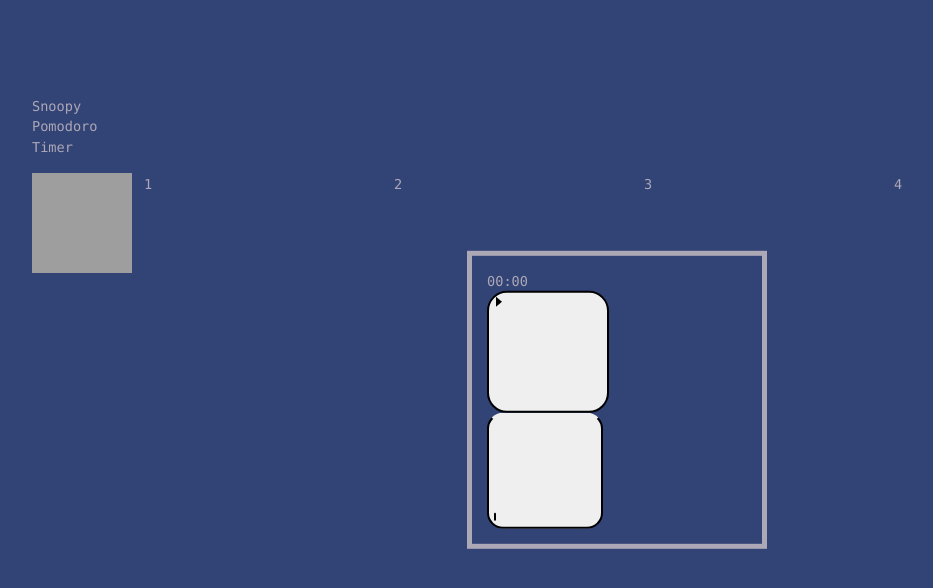
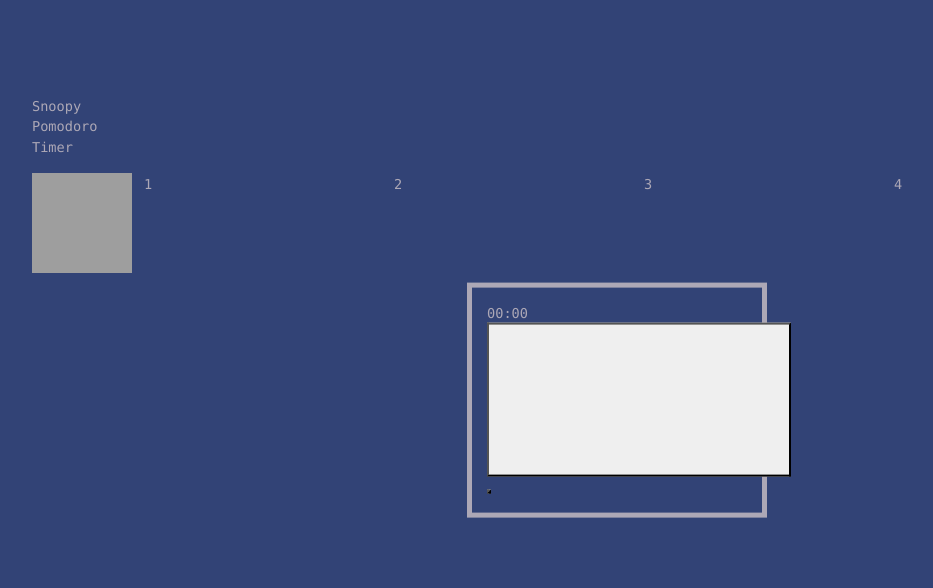
Before and after one commit to Kaye-N/Snoopy-Website, a Next.js app in the folder snoopyweb/: page / in a window 1280 px wide. Shown: the top 588 px of the page, without its empty margins (146-1079 px from the left). Built offline with nearby package versions, Linux system fonts and the light colour scheme; grey boxes are pictures that could not be loaded.

Commit message:
Added svg

```diff
--- a/snoopyweb/src/pages/index.tsx
+++ b/snoopyweb/src/pages/index.tsx
@@ -53,7 +53,11 @@ export default function Home() {
 
             {/*button to start*/}
             <button type="button" className={clock.ggplay}>
-              <i className="gg-play-button-o"></i>
+              <i className="playbutton">
+                <svg>
+                  <use href="#playbutton" xlinkHref= "#playbutton"/>
+                </svg>
+              </i>
             </button>
 
             {/*reset button*/}
--- a/snoopyweb/src/styles/clock.module.css
+++ b/snoopyweb/src/styles/clock.module.css
@@ -5,54 +5,5 @@
     transform: translate(145%, -50%);
     padding: 15px;
     max-width: 300px;
+    display:inline-block;
 }
-
-.ggplay {
-    box-sizing: border-box;
-    position: relative;
-    display: block;
-    transform: scale(var(--ggs,1));
-    width: 122px;
-    height: 122px;
-    border: 2px solid;
-    border-radius: 20px
-}
-
-.ggplay::before {
-    content: "";
-    display: block;
-    box-sizing: border-box;
-    position: absolute;
-    width: 0;
-    height: 10px;
-    border-top: 5px solid transparent;
-    border-bottom: 5px solid transparent;
-    border-left: 6px solid;
-    top: 4px;
-    left: 7px
-}
-
-.ggoff {
-    box-sizing: border-box;
-    position: relative;
-    display: block;
-    border-radius: 16px;
-    border: 2px solid;
-    transform: scale(var(--ggs,1));
-    width: 116px;
-    height: 116px;
-    border-top: 2px solid transparent
-}
-
-.ggoff::before {
-    content: "";
-    display: block;
-    box-sizing: border-box;
-    position: absolute;
-    border-radius: 3px;
-    height: 8px;
-    width: 2px;
-    background: currentColor;
-    left: 5px;
-    bottom: 6px
-}
```
Also changed, not shown: snoopyweb/public/play-circle.tsx (added, +21 -0 lines).
